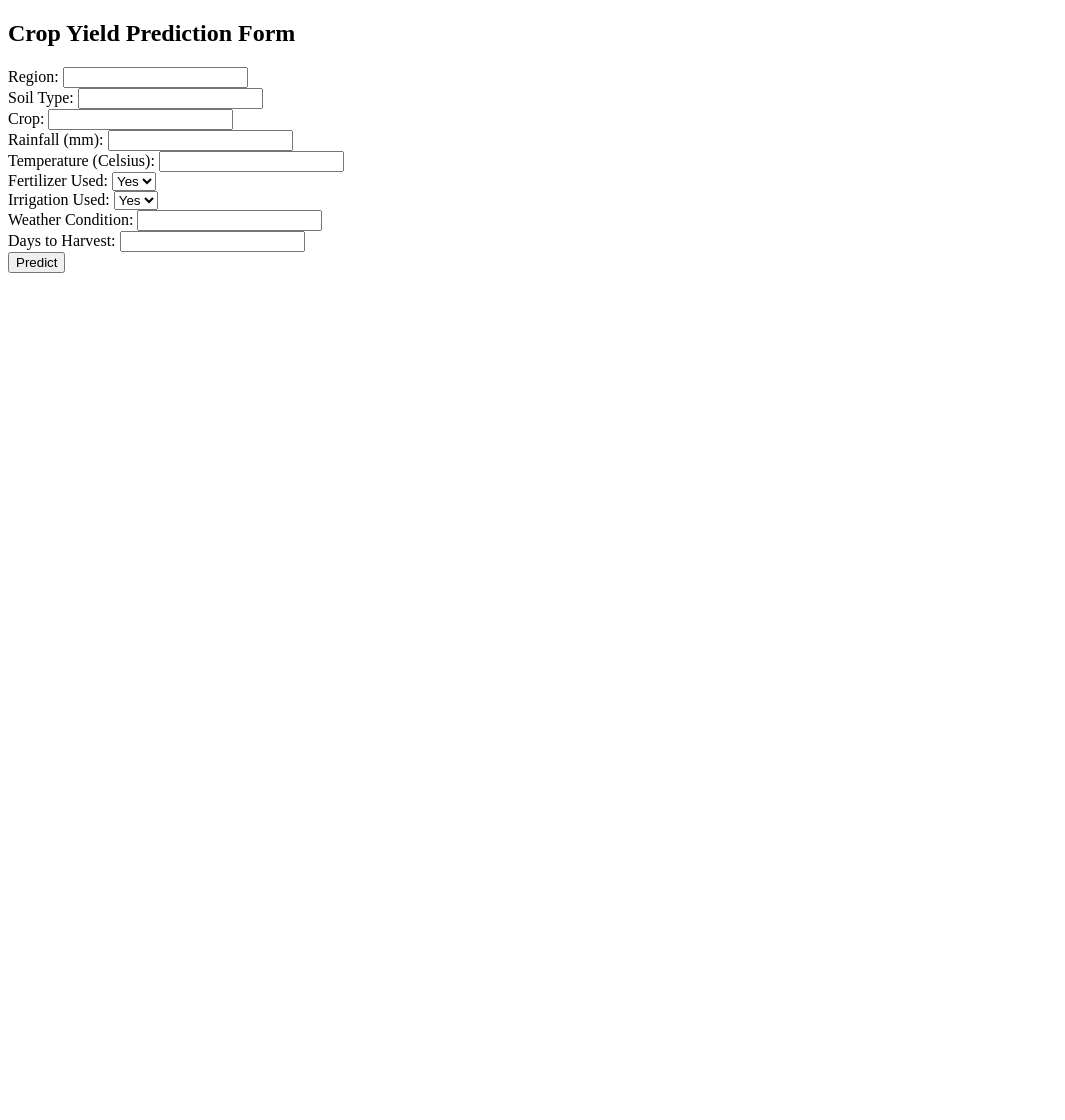
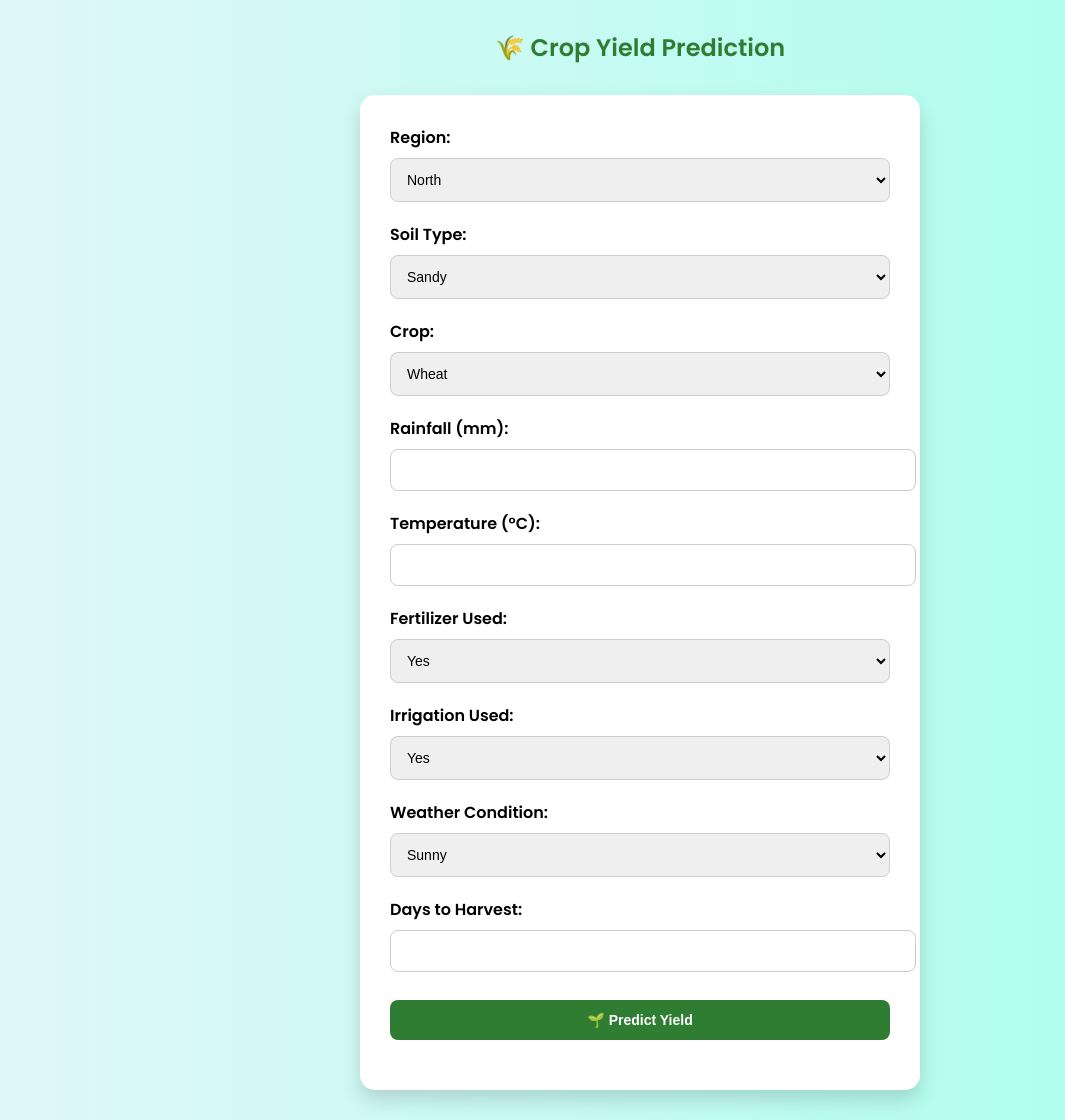
Before and after one commit to omg04j/crop-yield-prediction, a Flask app: page / in a window 1280 px wide. Shown: the whole page, without its empty margins (0-1065 px from the left). Before the commit the page ends 273 px from the top, so only its background shows below. Run offline with Flask 3, Linux system fonts and the light colour scheme; parts of the project's set-up code (start-up, migrations or seed data) failed here and were passed over.

Commit message:
Updated Index.Html

```diff
--- a/templates/index.html
+++ b/templates/index.html
@@ -1,50 +1,149 @@
-<!-- templates/index.html -->
 <!DOCTYPE html>
-<html>
+<html lang="en">
 <head>
-    <title>Crop Yield Predictor</title>
+    <meta charset="UTF-8">
+    <title>🌾 Crop Yield Predictor</title>
+    <meta name="viewport" content="width=device-width, initial-scale=1.0">
+
+    <!-- Google Font -->
+    <link href="https://fonts.googleapis.com/css2?family=Poppins:wght@400;600&display=swap" rel="stylesheet">
+
+    <style>
+        body {
+            font-family: 'Poppins', sans-serif;
+            background: linear-gradient(to right, #e0f7fa, #a7ffeb);
+            margin: 0;
+            padding: 0;
+        }
+
+        h2 {
+            text-align: center;
+            color: #2e7d32;
+            margin-top: 30px;
+        }
+
+        form {
+            background: white;
+            max-width: 500px;
+            margin: 30px auto;
+            padding: 30px;
+            border-radius: 15px;
+            box-shadow: 0 10px 20px rgba(0, 0, 0, 0.15);
+            transition: all 0.3s ease-in-out;
+        }
+
+        label {
+            font-weight: 600;
+        }
+
+        input, select {
+            width: 100%;
+            padding: 12px;
+            margin-top: 8px;
+            margin-bottom: 20px;
+            border: 1px solid #ccc;
+            border-radius: 8px;
+            font-size: 14px;
+        }
+
+        input[type="submit"] {
+            background: #2e7d32;
+            color: white;
+            font-weight: 600;
+            border: none;
+            cursor: pointer;
+            transition: background 0.3s ease-in-out;
+        }
+
+        input[type="submit"]:hover {
+            background: #1b5e20;
+        }
+
+        .result {
+            text-align: center;
+            margin-top: 25px;
+            background: #c8e6c9;
+            padding: 15px;
+            border-radius: 10px;
+            color: #1b5e20;
+            font-weight: bold;
+            font-size: 1.2em;
+        }
+
+        @media (max-width: 600px) {
+            form {
+                padding: 20px;
+                width: 90%;
+            }
+        }
+    </style>
 </head>
 <body>
-    <h2>Crop Yield Prediction Form</h2>
+
+    <h2>🌾 Crop Yield Prediction</h2>
+
     <form action="/predict" method="POST">
         <label>Region:</label>
-        <input type="text" name="Region" required><br>
+        <select name="Region" required>
+            <option>North</option>
+            <option>South</option>
+            <option>East</option>
+            <option>West</option>
+        </select>
 
         <label>Soil Type:</label>
-        <input type="text" name="Soil_Type" required><br>
+        <select name="Soil_Type" required>
+            <option>Sandy</option>
+            <option>Clay</option>
+            <option>Loam</option>
+            <option>Silt</option>
+        </select>
 
         <label>Crop:</label>
-        <input type="text" name="Crop" required><br>
+        <select name="Crop" required>
+            <option>Wheat</option>
+            <option>Rice</option>
+            <option>Cotton</option>
+            <option>Barley</option>
+            <option>Soybean</option>
+        </select>
 
         <label>Rainfall (mm):</label>
-        <input type="number" step="0.01" name="Rainfall_mm" required><br>
+        <input type="number" step="0.01" name="Rainfall_mm" required>
 
-        <label>Temperature (Celsius):</label>
-        <input type="number" step="0.01" name="Temperature_Celsius" required><br>
+        <label>Temperature (°C):</label>
+        <input type="number" step="0.01" name="Temperature_Celsius" required>
 
         <label>Fertilizer Used:</label>
-        <select name="Fertilizer_Used">
+        <select name="Fertilizer_Used" required>
             <option value="True">Yes</option>
             <option value="False">No</option>
-        </select><br>
+        </select>
 
         <label>Irrigation Used:</label>
-        <select name="Irrigation_Used">
+        <select name="Irrigation_Used" required>
             <option value="True">Yes</option>
             <option value="False">No</option>
-        </select><br>
+        </select>
 
         <label>Weather Condition:</label>
-        <input type="text" name="Weather_Condition" required><br>
+        <select name="Weather_Condition" required>
+            <option>Sunny</option>
+            <option>Cloudy</option>
+            <option>Rainy</option>
+        </select>
 
         <label>Days to Harvest:</label>
-        <input type="number" name="Days_to_Harvest" required><br>
+        <input type="number" name="Days_to_Harvest" required>
 
-        <button type="submit">Predict</button>
+        <input type="submit" value="🌱 Predict Yield">
     </form>
 
-    {% if prediction_text %}
-    <h3>{{ prediction_text }}</h3>
+    {% if prediction %}
+    <div class="result">
+        📈 Predicted Yield: {{ prediction }} tons/hectare
+    </div>
     {% endif %}
+
 </body>
 </html>
```
